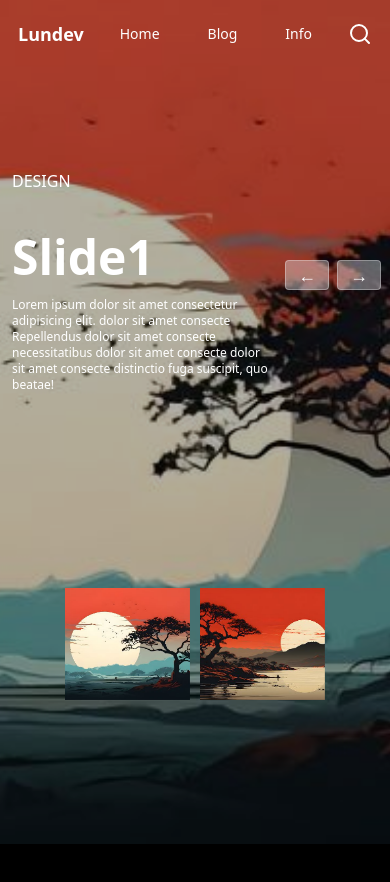
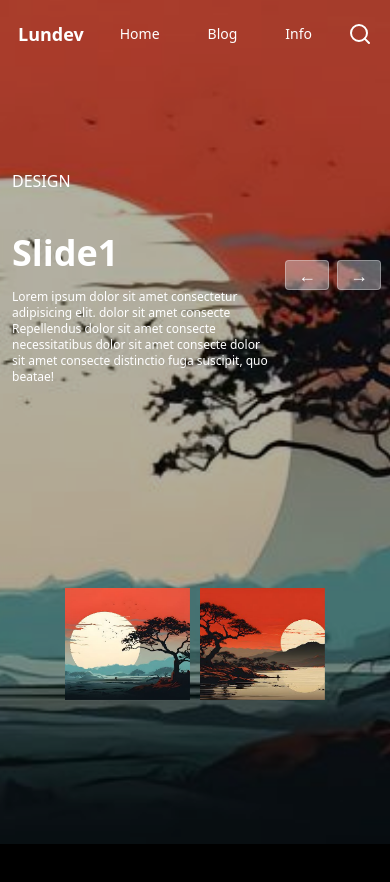
Before and after one commit to leoterence/Slidesite, a Next.js app: page / in a window 390 px wide. Shown: the top 882 px of the page. Built offline with nearby package versions, Linux system fonts and the light colour scheme.

Commit message:
fofth commit

```diff
--- a/src/components/Crousel.tsx
+++ b/src/components/Crousel.tsx
@@ -98,7 +98,7 @@ export default function Crousel() {
                                         variants={only}>DESIGN</motion.p>
                                         <motion.p
                                             variants={vari}
-                                         className="text-5xl font-bold mb-4 sm:mb-10 sm:text-7xl " style={{filter:'blur(100px)'}}>{img.titre+(id+1)}</motion.p>
+                                         className="text-4xl font-bold mb-4 sm:mb-10 sm:text-7xl " style={{filter:'blur(100px)'}}>{img.titre+(id+1)}</motion.p>
                                         <motion.p
                                             variants={vari}
                                          className="text-xs w-64 block  sm:w-96 text-semibold" style={{filter:'blur(100px)'}}>{img.desc}</motion.p>
```
